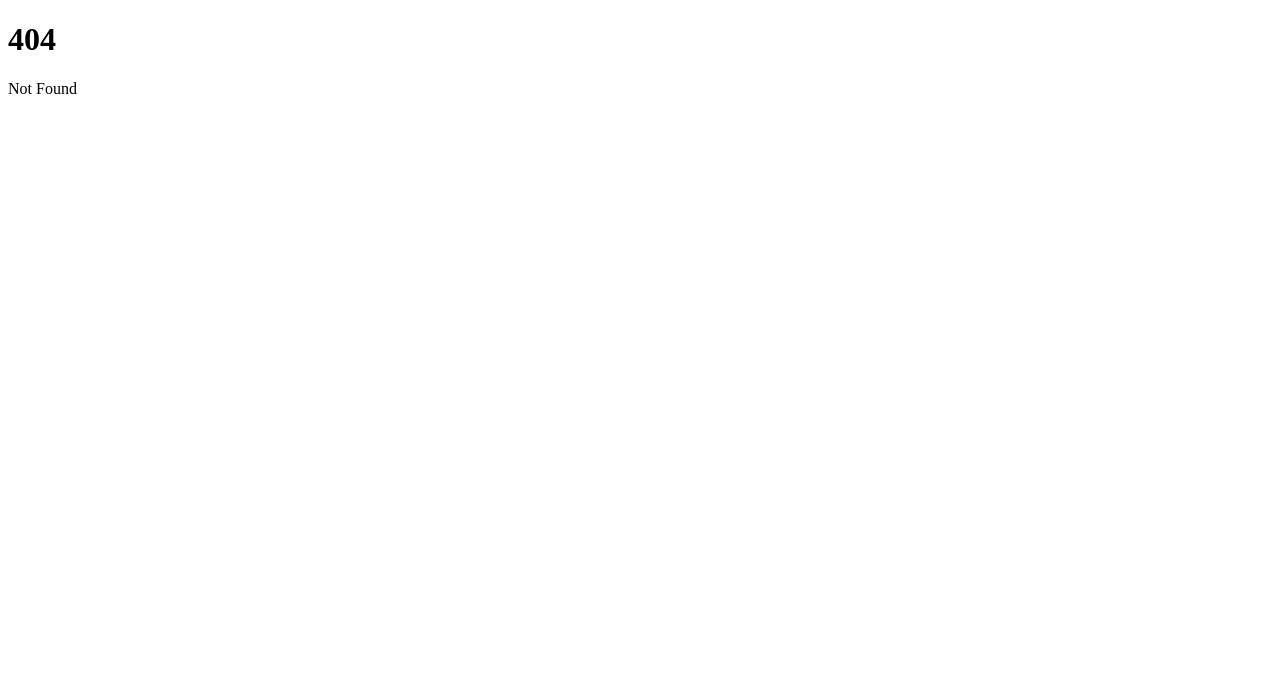
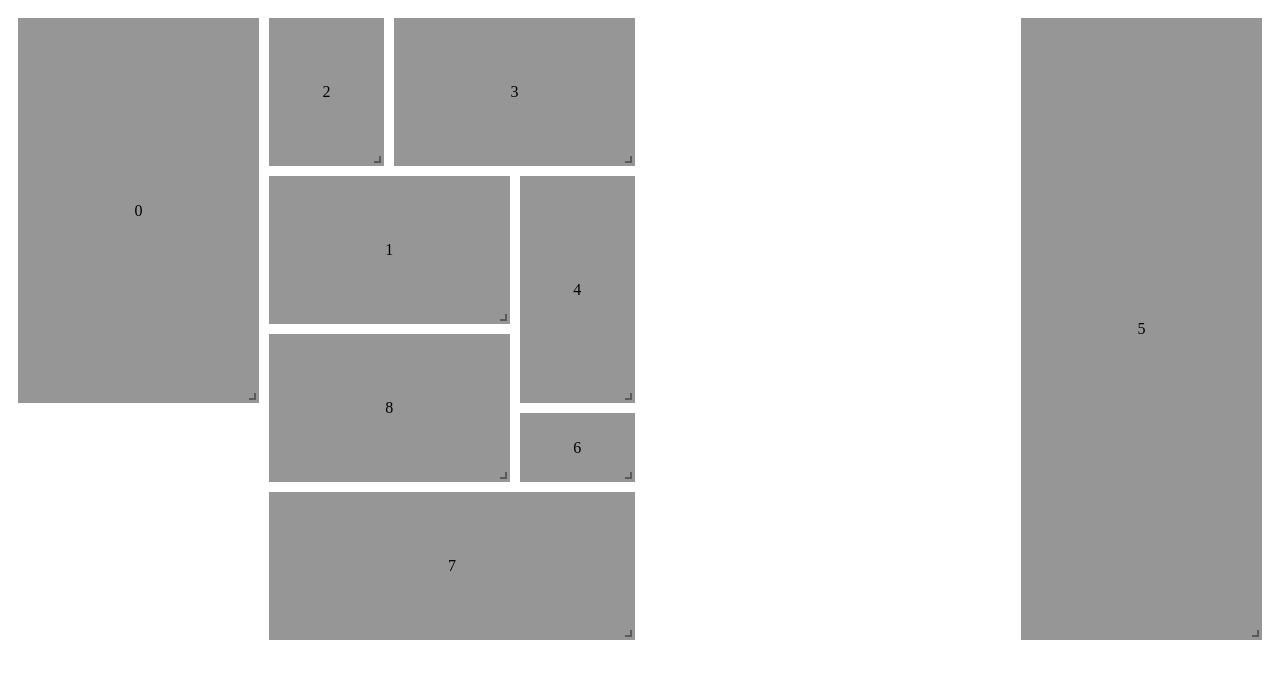
Before and after one commit to cuire/svelte-grid-extended, a SvelteKit app: page /examples/basic in a window 1280 px wide. Before the commit this address had no page. Shown: the top 678 px of the page. Built offline with nearby package versions, Linux system fonts and the light colour scheme.

Commit message:
📄 Examples: static, bacis  and without bounds grids

```diff
--- /dev/null
+++ b/src/routes/examples/+layout.svelte
@@ -0,0 +1,11 @@
+<div class="layout">
+	<slot />
+</div>
+
+<style>
+	.layout {
+		display: grid;
+		place-items: center;
+		height: 100vh;
+	}
+</style>
--- /dev/null
+++ b/src/routes/examples/basic/+page.svelte
@@ -0,0 +1,29 @@
+<script lang="ts">
+	import Grid from '$lib';
+
+	const items = [
+		{ id: '0', x: 0, y: 0, w: 2, h: 5 },
+		{ id: '1', x: 2, y: 2, w: 2, h: 2 },
+		{ id: '2', x: 2, y: 0, w: 1, h: 2 },
+		{ id: '3', x: 3, y: 0, w: 2, h: 2 },
+		{ id: '4', x: 4, y: 2, w: 1, h: 3 },
+		{ id: '5', x: 8, y: 0, w: 2, h: 8 },
+		{ id: '6', x: 4, y: 5, w: 1, h: 1 },
+		{ id: '7', x: 2, y: 6, w: 3, h: 2 },
+		{ id: '8', x: 2, y: 4, w: 2, h: 2 }
+	];
+</script>
+
+<Grid {items} cols={10} rows={10} let:item>
+	<div class="item">{item.id}</div>
+</Grid>
+
+<style>
+	.item {
+		display: grid;
+		place-items: center;
+		background-color: rgb(150, 150, 150);
+		width: 100%;
+		height: 100%;
+	}
+</style>
--- /dev/null
+++ b/src/routes/examples/static-grid/+page.svelte
@@ -0,0 +1,31 @@
+<script lang="ts">
+	import Grid from '$lib';
+
+	const items = [
+		{ id: '0', x: 0, y: 0, w: 2, h: 5 },
+		{ id: '1', x: 2, y: 2, w: 2, h: 2 },
+		{ id: '2', x: 2, y: 0, w: 1, h: 2 },
+		{ id: '3', x: 3, y: 0, w: 2, h: 2 },
+		{ id: '4', x: 4, y: 2, w: 1, h: 3 },
+		{ id: '5', x: 8, y: 0, w: 2, h: 8 },
+		{ id: '6', x: 4, y: 5, w: 1, h: 1 },
+		{ id: '7', x: 2, y: 6, w: 3, h: 2 },
+		{ id: '8', x: 2, y: 4, w: 2, h: 2 }
+	];
+
+	const itemSize = { width: 100, height: 40 };
+</script>
+
+<Grid {items} {itemSize} cols={10} rows={10} let:item>
+	<div class="item">{item.id}</div>
+</Grid>
+
+<style>
+	.item {
+		display: grid;
+		place-items: center;
+		background-color: rgb(150, 150, 150);
+		width: 100%;
+		height: 100%;
+	}
+</style>
--- /dev/null
+++ b/src/routes/examples/without-bounds/+page.svelte
@@ -0,0 +1,31 @@
+<script lang="ts">
+	import Grid from '$lib';
+
+	const items = [
+		{ id: '0', x: 0, y: 0, w: 2, h: 5 },
+		{ id: '1', x: 2, y: 2, w: 2, h: 2 },
+		{ id: '2', x: 2, y: 0, w: 1, h: 2 },
+		{ id: '3', x: 3, y: 0, w: 2, h: 2 },
+		{ id: '4', x: 4, y: 2, w: 1, h: 3 },
+		{ id: '5', x: 8, y: 0, w: 2, h: 8 },
+		{ id: '6', x: 4, y: 5, w: 1, h: 1 },
+		{ id: '7', x: 2, y: 6, w: 3, h: 2 },
+		{ id: '8', x: 2, y: 4, w: 2, h: 2 }
+	];
+
+	const itemSize = { width: 100, height: 40 };
+</script>
+
+<Grid {items} {itemSize} cols={0} rows={0} let:item>
+	<div class="item">{item.id}</div>
+</Grid>
+
+<style>
+	.item {
+		display: grid;
+		place-items: center;
+		background-color: rgb(150, 150, 150);
+		width: 100%;
+		height: 100%;
+	}
+</style>
```
Also changed, not shown: src/routes/+page.svelte (+5 -6 lines).
